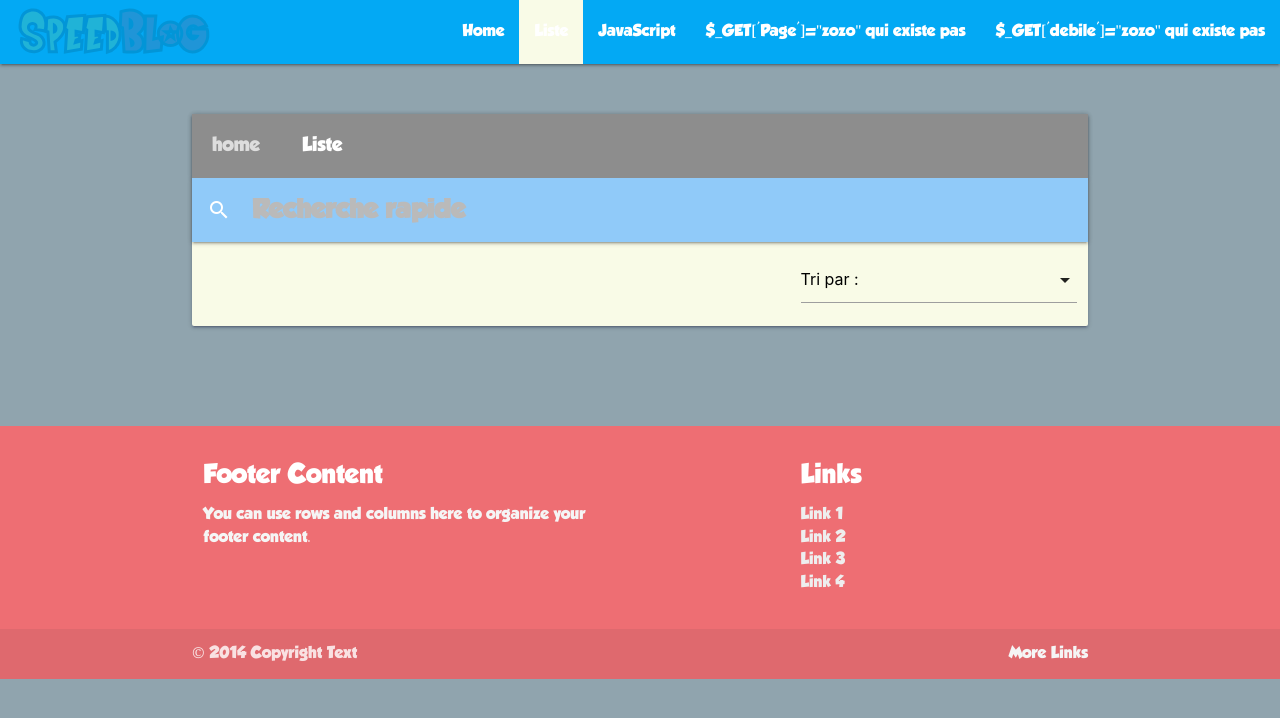
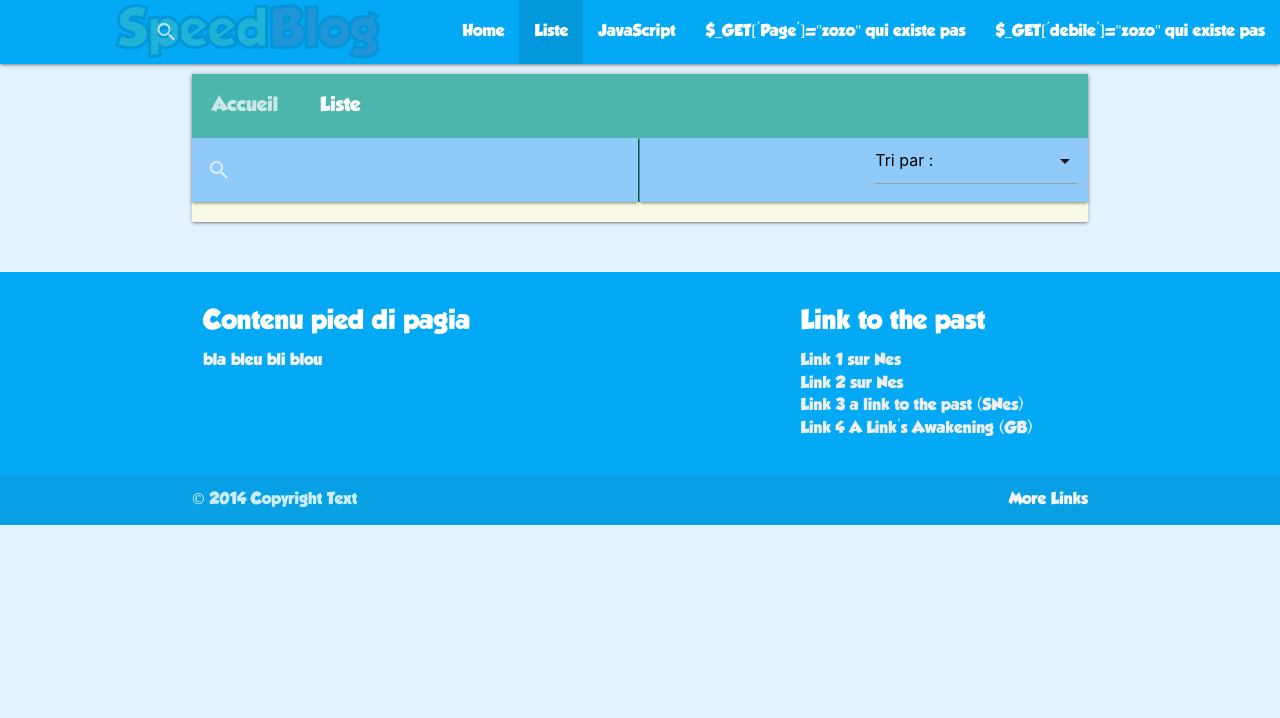
Before and after one commit to tesdy/speedblog, a PHP site: page /?page=list in a window 1280 px wide. Shown: the top 718 px of the page. Run offline with PHP 8.4, Linux system fonts and the light colour scheme; data that the repository does not hold is empty.

Commit message:
Push du matin

```diff
--- a/css/style.css
+++ b/css/style.css
@@ -1,10 +1,5 @@
-nav ul li.active {
-    background-color: #f9fbe7;
-}
+/* Typographie Begin */
 
-a , a:hover , a:visited, a:active {
-    color: #e9800d;
-}
 @font-face {
     font-family: "GROBOLD";
     src: url('../fonts/GROBOLD.ttf');
@@ -13,13 +8,6 @@ a , a:hover , a:visited, a:active {
 @font-face {
     font-family: "SayanSans";
     src: url('../fonts/Saiyan-Sans.ttf');
-}
-
-
-body {
-    font-family: GROBOLD, Georgia, serif;
-    color: #03a9f4;
-    background-color: #90a4ae;
 }
 
 h1 {
@@ -34,27 +22,55 @@ h5  {
     color: #0288cd;
 }
 
-a.brand-logo {
-    font-family: SayanSans, Georgia, serif;
-    padding-left: 20px;
-    padding-top: 5px;
-    font-size: 60px;
-    -webkit-text-stroke: 3px #000000;
-    animation: LogoAnime 2s infinite;
-}
+/* End typographie */
 
-.nav-wrapper {
-    background-color: #8d8d8d;
+/* Coloration Begin */
+
+body {
+    font-family: GROBOLD, Georgia, serif;
+    color: #03a9f4;
+    background-color: #2e3437;
 }
 
 .yellowtxt {
     color: yellow;
 }
 
-a>span.redtxt {
+.redtxt {
     color: red;
 }
 
+input#search-query {
+    background-color: #0D47A1;
+}
+
+input#search-query:checked {
+    background-color: #a10004;
+}
+
+input::placeholder {
+    color: rgb(186, 186, 186);
+}
+
+/* Coloration End */
+
+
+/* Logo Begin */
+nav .brand-logo {
+    /*padding-left: 50px !important;*/
+    font-size: 50px;
+    -webkit-text-stroke: 3px #000000;
+    animation: LogoAnime 2s infinite;
+}
+
+@keyframes LogoAnime{
+    0%{opacity: 1;}
+    50%{opacity: 0;}
+    100%{opacity: 1;}
+}
+/* Logo End */
+
+/* Cards : List of Books */
 .card .card-action {
     border-top: 0;
     padding: 50px 0;
@@ -70,31 +86,23 @@ a>span.redtxt {
     min-height: 155px;
 }
 
+/* Cards End */
+
 
 body>div.container {
-    margin-top: 50px;
-    margin-bottom: 100px;
+    margin-top: 10px;
+    margin-bottom: 50px;
     border-radius: 2px;
     box-shadow: 0 2px 2px 0 rgba(3, 0, 76, 0.14), 0 3px 1px -2px rgba(0, 0, 0, 0.12), 0 1px 5px 0 rgba(0, 0, 0, 0.2);
 }
 
-.parallax-container {
-    margin-top: -100px;
-}
-
+/* Image Home */
 #marvel_home {
     width:100%;
     height:100%;
     display:block;
 }
 
-input#search-query {
-    background-color: #0D47A1;
-}
-
-input#search-query:checked {
-    background-color: #a10004;
-}
 
 input.blue.lighten-3 {
     font-family: GROBOLD, Georgia, serif;
@@ -116,13 +124,34 @@ input.blue.lighten-3 {
     box-sizing: inherit;
 }
 
+/* Navbar search */
+@media only screen and (max-width: 600px) {
+    .searchbarfix{
+        height: 56px !important;
 
-input::placeholder {
-    color: rgb(186, 186, 186);
+
+    }
+}
+@media only screen and (min-width: 601px) {
+    .searchbarfix{
+        height: 64px !important;
+
+    }
+}
+.navfix {
+    position:relative;
+    margin-right: 0;
 }
 
-@keyframes LogoAnime{
-    0%{opacity: 1;}
-    50%{opacity: 0;}
-    100%{opacity: 1;}
+.navfix2 {
+    position:absolute;
 }
+
+#AlertDiv {
+    margin-top: 50px;
+}
+
+.padhome {
+    box-shadow: 3px 3px 5px 0 rgba(255, 255, 255, 0.87);
+    box-sizing: inherit;
+}
--- a/func/book.func.php
+++ b/func/book.func.php
@@ -12,11 +12,8 @@ function get_book($id) {
            content,
            image,
            editeddate,
-           type,
-           a.name as aName
+           type
            FROM books as b
-           LEFT JOIN authors as a
-           ON b.authorid = a.id
            WHERE b.id = :id");
         $req->bindParam(':id', $id, PDO::PARAM_INT);
         $req->execute();
--- a/pages/list.php
+++ b/pages/list.php
@@ -2,7 +2,7 @@
 
 <?php
 
-    $books = get_books(1);
+$books = get_books();
 
 if(!empty($_POST['searchinlist'])) {
     // vérifier la recherche : pas de caractères spéciaux
@@ -13,29 +13,32 @@ if(!empty($_POST['searchinlist'])) {
     <nav id="searchform">
         <div class="nav-wrapper">
             <div class="col s12">
-                <div class="padleft20">
-                    <a href="index.php" class="breadcrumb">home</a>
-                    <a href="?page=list" class="breadcrumb active" >Liste</a>
+                <div class="teal lighten-2 padleft20">
+                    <a href="index.php" class="breadcrumb">Accueil</a>
+                    <a class="breadcrumb" >Liste</a>
                 </div>
             </div>
         </div>
     </nav>
+    <div class="row">
+        <div class="col s6" style="padding: 0; border-right: groove 2px #4db6ac">
             <nav>
                 <div class="nav-wrapper">
                     <form method="post" action="#">
                         <div class="input-field">
-                    <input id="search" type="search" name="searchinlist" placeholder="Recherche rapide" class="blue lighten-3" style="color: #8d8d8d">
+                            <input id="search" type="search" name="searchinlist" class="blue lighten-3" >
                             <label class="label-icon" for="search"><i class="material-icons">search</i></label>
                             <i class="material-icons">close</i>
                         </div>
                     </form>
                 </div>
             </nav>
-
-    <div class="row" style="margin-bottom: -10px; padding-bottom: -10px">
-        <div class="input-field col s4 offset-s8">
-
-            <select id="select-order">
+        </div>
+        <div class="col s6" style="padding: 0">
+            <nav>
+                <div class="nav-wrapper blue lighten-3">
+                    <div class="input-field col s6 offset-s6">
+                        <select id="select-order" >
                             <option value="" disabled selected>Tri par :</option>
                             <option value="nameasc">Titre : A -> Z</option>
                             <option value="namedesc">Titre : Z -> A</option>
@@ -45,6 +48,12 @@ if(!empty($_POST['searchinlist'])) {
                         <label></label>
                     </div>
                 </div>
+            </nav>
+        </div>
+    </div>
+
+
+
 
 
     <div class="bookcard row">
@@ -62,12 +71,16 @@ if(!empty($_POST['searchinlist'])) {
                     <div class="card-content">
                         <span class="card-title activator grey-text text-darken-4"><i class="material-icons right" title="Lecture rapide">more_vert</i></span>
                     </div>
-                    <div class="card-reveal" style="resize: both">
-                        <span class="card-title ltdtxt">Résumé : <br> <?= nl2br($book->content) ?>
+                    <div class="card-reveal">
+                        <span class="card-title">Résumé :
                             <i class="material-icons right">close</i></span>
+                        <p><?= nl2br($book->content) ?></p>
+                        <span class="card-title">
+                            <i class="material-icons right">close</i>
+                        </span>
                     </div>
                     <div class="card-action">
-                        <a href="?page=post&id=<?= $book->id ?>">Voir plus</a>
+                        <a href="?page=book&id=<?= $book->id ?>">Voir plus</a>
                     </div>
                 </div>
             </div>
--- a/pages/template.php
+++ b/pages/template.php
@@ -1,27 +1,56 @@
 <!DOCTYPE html>
 <html>
+
 <head>
     <!--Import Google Icon Font-->
     <link href="https://fonts.googleapis.com/icon?family=Material+Icons" rel="stylesheet">
     <!--Import materialize.css-->
+    <!-- Compiled and minified CSS -->
+    <link rel="stylesheet" href="https://cdnjs.cloudflare.com/ajax/libs/materialize/1.0.0/css/materialize.min.css">
     <link type="text/css" rel="stylesheet" href="css/materialize.css"  media="screen,projection"/>
     <link type="text/css" rel="stylesheet" href="css/style.css" />
-
     <!--Let browser know website is optimized for mobile-->
     <meta name="viewport" content="width=device-width, initial-scale=1.0"/>
 </head>
-
-<body>
+<body class="blue lighten-5">
 <?php include("views/topbar.php"); ?>
 <div class="container lime lighten-5">
     <?= $content ?>
 </div>
+<footer class="page-footer light-blue row" style="margin-bottom: 0">
+    <div class="container">
+        <div class="row">
+            <div class="col l6 s12">
+                <h5 class="white-text">Contenu pied di pagia </h5>
+                <p class="grey-text text-lighten-4">bla bleu bli blou</p>
+            </div>
+            <div class="col l4 offset-l2 s12">
+                <h5 class="white-text">Link to the past</h5>
+                <ul>
+                    <li><a class="grey-text text-lighten-3" href="#!">Link 1 sur Nes</a></li>
+                    <li><a class="grey-text text-lighten-3" href="#!">Link 2 sur Nes </a></li>
+                    <li><a class="grey-text text-lighten-3" href="#!">Link 3 a link to the past (SNes)</a></li>
+                    <li><a class="grey-text text-lighten-3" href="#!">Link 4 A Link's Awakening (GB)</a></li>
+                </ul>
+            </div>
+        </div>
+    </div>
+    <div class="footer-copyright">
+        <div class="container">
+            © 2014 Copyright Text
+            <a class="grey-text text-lighten-4 right" href="#!">More Links</a>
+        </div>
+    </div>
+</footer>
+
+<!-- Compiled and minified JavaScript -->
+<script src="https://cdnjs.cloudflare.com/ajax/libs/materialize/1.0.0/js/materialize.min.js"></script>
+
 <!--JavaScript at end of body for optimized loading-->
 <!--Import jQuery before materialize.js-->
 <script type="text/javascript" src="js/jquery-3.3.1.min.js"></script>
 <script type="text/javascript" src="js/materialize.js"></script>
 <script type="text/javascript" src="js/script.js"></script>
-
 <!-- Specific JS -->
 <?php
 if(isset($_GET['page'])) {
@@ -33,31 +62,5 @@ if(isset($_GET['page'])) {
     }
 }
 ?>
-
-<footer class="page-footer">
-    <div class="container">
-        <div class="row">
-            <div class="col l6 s12">
-                <h5 class="white-text">Footer Content</h5>
-                <p class="grey-text text-lighten-4">You can use rows and columns here to organize your footer content.</p>
-            </div>
-            <div class="col l4 offset-l2 s12">
-                <h5 class="white-text">Links</h5>
-                <ul>
-                    <li><a class="grey-text text-lighten-3" href="#!">Link 1</a></li>
-                    <li><a class="grey-text text-lighten-3" href="#!">Link 2</a></li>
-                    <li><a class="grey-text text-lighten-3" href="#!">Link 3</a></li>
-                    <li><a class="grey-text text-lighten-3" href="#!">Link 4</a></li>
-                </ul>
-            </div>
-        </div>
-    </div>
-    <div class="footer-copyright">
-        <div class="container">
-            © 2014 Copyright Text
-            <a class="grey-text text-lighten-4 right" href="#!">More Links</a>
-        </div>
-    </div>
-</footer>
 </body>
 </html>
--- a/views/topbar.php
+++ b/views/topbar.php
@@ -1,8 +1,22 @@
+<link href="https://fonts.googleapis.com/icon?family=Material+Icons" rel="stylesheet">
 <nav>
-    <div class="nav-wrapper light-blue">
-        <a href="index.php" class="brand-logo"><span class="yellowtxt">Speed</span><span class="redtxt">Blog</span></a>
+    <div class="nav-wrapper light-blue row">
+        <a href="index.php" class="brand-logo col s2 offset-s1"><span class="yellowtxt">Speed</span><span class="redtxt">Blog</span></a>
         <a href="index.php" data-target="mobile-demo" class="sidenav-trigger"><i class="material-icons">menu</i></a>
         <ul class="right hide-on-med-and-down">
+            <li>
+                <form id="navbarsearch">
+                    <div class="navfix">
+                        <div id="navfix2">
+                            <div class="input-field">
+                                <input id="mynavsearch" type="search" required>
+                                <label class="label-icon" for="mynavsearch"><i class="material-icons">search</i></label>
+                                <i class="material-icons">close</i>
+                            </div>
+                        </div>
+                    </div>
+                </form>
+            </li>
             <li class="<?= ($page == 'home') ? 'active' : '';?>"><a href="index.php">Home</a></li>
             <li class="<?= ($page == 'list') ? 'active' : ''?>"><a href="?page=list">Liste</a></li>
             <li class="<?= ($page == 'trois') ? "active" : '';?>"><a href="?page=trois">JavaScript</a></li>
```
Also changed, not shown: func/home.func.php (+36 -7 lines), func/list.func.php (+41 -7 lines), js/script.js (+36 -0 lines), pages/book.php (+5 -3 lines), pages/home.php (+7 -2 lines), web/type1-Manga.jpeg (renamed from web/mangaherosreduce.jpeg). Lines whose indentation alone changed are shown as unchanged.
